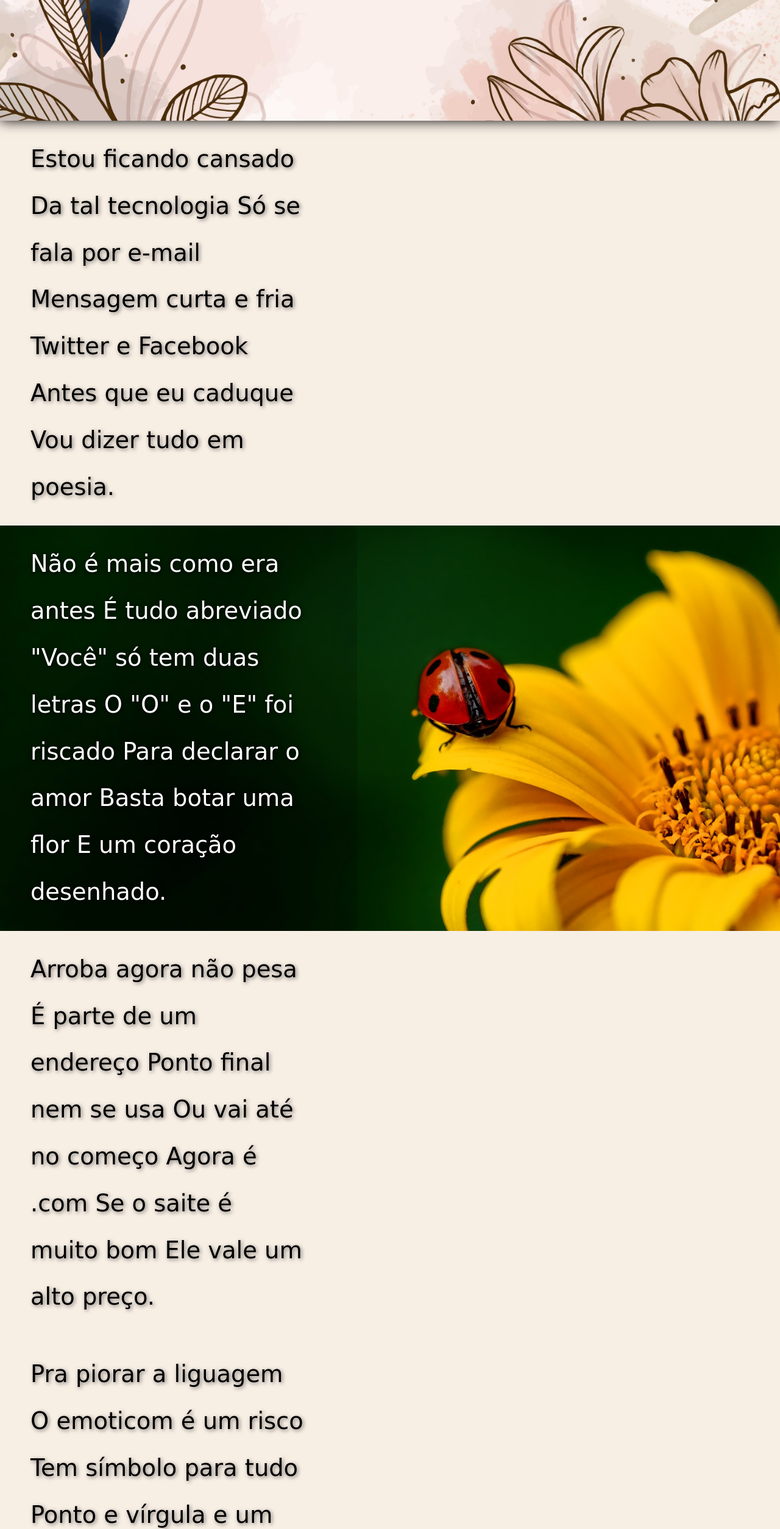
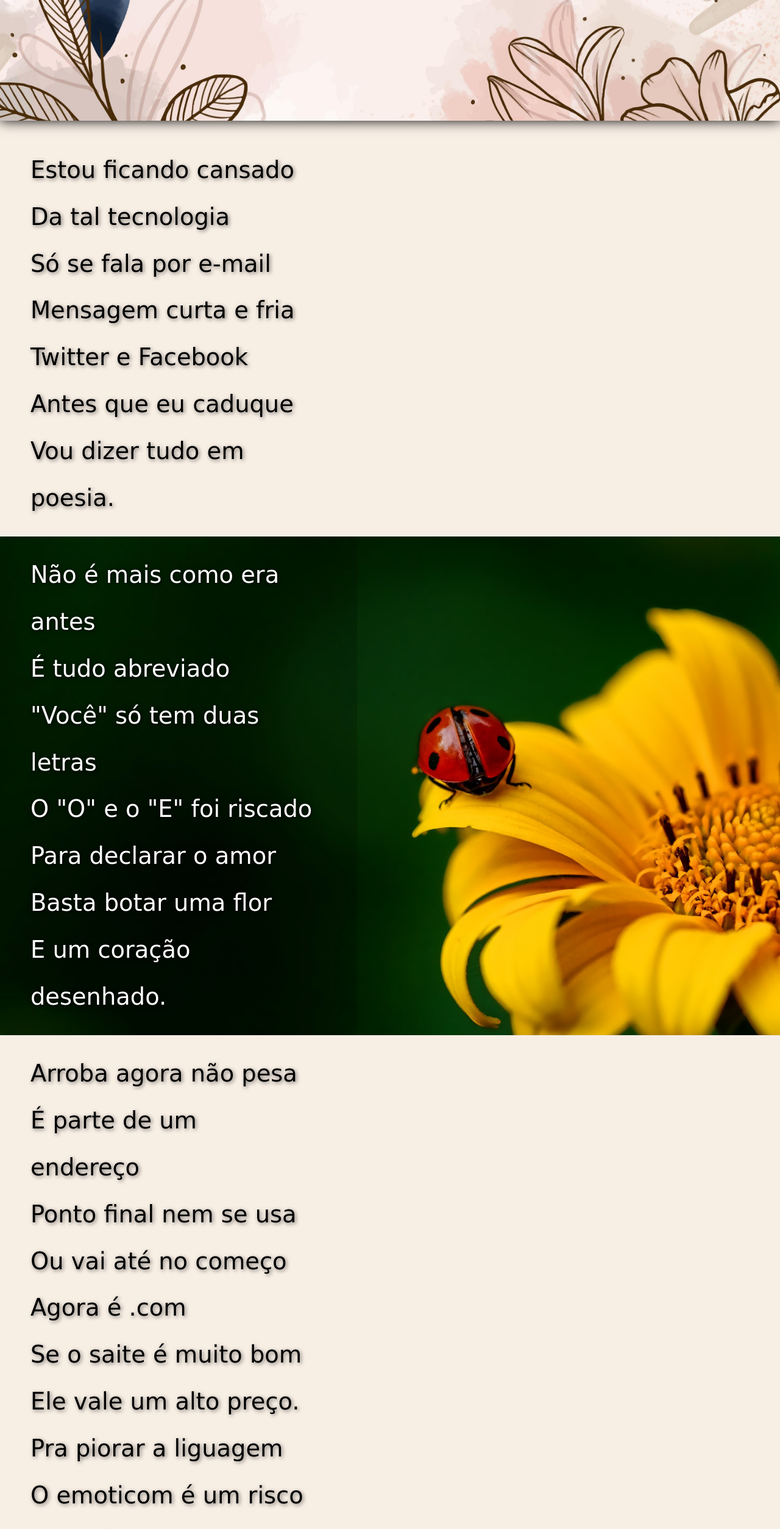
Before and after one commit to 89Alberth/projeto-cordel, a plain HTML site: page index.html in a window 1280 px wide. Shown: the part 282-2790 px from the top of the page at 61% size. Drawn offline with Linux system fonts and the light colour scheme.

Commit message:
exercicio

```diff
--- a/index.html
+++ b/index.html
@@ -12,75 +12,82 @@
         <h1>Cordel Moderno</h1>
         <p>Por <a href="https://www.recantodasletras.com.br/poesias/3186743" target="_blank" rel="exernal">Milton Duarte</a></p>
     </header>
-    <main>
-        <p class="paragrafo1">
-            Estou ficando cansado
-            Da tal tecnologia
-            Só se fala por e-mail
-            Mensagem curta e fria
-            Twitter e Facebook
-            Antes que eu caduque
+ <br>
+    <section class="paragrafo1">
+        <p>
+            Estou ficando cansado <br>
+            Da tal tecnologia <br>
+            Só se fala por e-mail <br>
+            Mensagem curta e fria <br>
+            Twitter e Facebook <br>
+            Antes que eu caduque <br>
             Vou dizer tudo em poesia.
         </p>
+    </section>
+
     <section id="img-1">
         <p class="paragrafo2">
-            Não é mais como era antes
-            É tudo abreviado
-            "Você" só tem duas letras
-            O "O" e o "E" foi riscado
-            Para declarar o amor
-            Basta botar uma flor
+            Não é mais como era antes <br>
+            É tudo abreviado <br>
+            "Você" só tem duas letras <br>
+            O "O" e o "E" foi riscado <br>
+            Para declarar o amor <br>
+            Basta botar uma flor <br>
             E um coração desenhado.
         </p>
     </section>
+
+    <section>
         <p class="paragrafo1">
-            Arroba agora não pesa
-            É parte de um endereço
-            Ponto final nem se usa
-            Ou vai até no começo
-            Agora é .com
-            Se o saite é muito bom
+            Arroba agora não pesa <br>
+            É parte de um endereço <br>
+            Ponto final nem se usa <br>
+            Ou vai até no começo <br>
+            Agora é .com <br>
+            Se o saite é muito bom <br>
             Ele vale um alto preço.
-        </p>
-        <p class="paragrafo1">
-            Pra piorar a liguagem
-            O emoticom é um risco
-            Tem símbolo para tudo
-            Ponto e vírgula e um asterisco
-            Um beijo significa
-            Pra entender como fica
-            Decifre esse rabisco.
-        </p>
+
+            Pra piorar a liguagem <br>
+            O emoticom é um risco <br>
+            Tem símbolo para tudo <br>
+            Ponto e vírgula e um asterisco <br>
+            Um beijo significa <br>
+            Pra entender como fica <br>
+            Decifre esse rabisco
+        </p>.
+    </section>
+
     <section id="img-2">
-
         <p class="paragrafo2">
-                Tenho saudade das cartas
-                Escritas com a própria mão
-                Mandava no mês de Junho
-                Só chegava no Verão
-                Mas matava a saudade
-                Era texto de verdade
+            Tenho saudade das cartas <br>
+            Escritas com a própria mão <br>
+            Mandava no mês de Junho <br>
+            Só chegava no Verão <br>
+            Mas matava a saudade <br>
+            Era texto de verdade <br>
             Nas linhas do coração.
         </p>
     </section>
+
+    <section>
         <p class="paragrafo1">
-            Agora, escrevo e envio
-            Chegando na mesma hora
-            Mas quando vou prosear
-            A pessoa foi embora
-            Abriu outro aplicativo
-            O mundo ficou cativo
-            Da tecnologia do agora.
-            Felizmente, pra orar
-            Não precisa de internet
-            Deus escuta todo mundo
-            Se quiser, faça esse teste
-            Dois pontos são dois joelhos
-            Seus lábios são aparelhos
-            Deixe que Deus interprete.
+            Agora, escrevo e envio <br>
+            Chegando na mesma hora <br>
+            Mas quando vou prosear <br>
+            A pessoa foi embora <br>
+            Abriu outro aplicativo <br>
+            O mundo ficou cativo <br>
+            Da tecnologia do agora. <br>
+
+            Felizmente, pra orar <br>
+            Não precisa de internet <br>
+            Deus escuta todo mundo <br>
+            Se quiser, faça esse teste <br>
+            Dois pontos são dois joelhos <br>
+            Seus lábios são aparelhos <br>
+            Deixe que Deus interprete. <br>
         </p>
-
-    </main>
+    </section>
     <footer>
         <p>Site criado por Albert R.C santana, para estudo.</p>
     </footer>
--- a/style.css
+++ b/style.css
@@ -75,7 +75,7 @@ header > p > a{
 
 /*Conteúdo*/
 
-p.paragrafo1{
+.paragrafo1{
     text-align: left;
     text-shadow: 2px 2px 6px rgba(0, 0, 0, 0.5);
     font-family: var(--fonte-paragrafo);
@@ -86,7 +86,7 @@ p.paragrafo1{
 
 }
 
-p.paragrafo2{
+.paragrafo2{
     color: white;
     text-align: left;
     font-family: var(--fonte-paragrafo);
```
Lines whose indentation alone changed are shown as unchanged.
